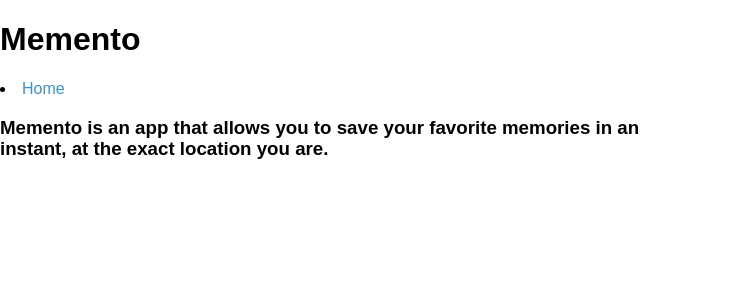
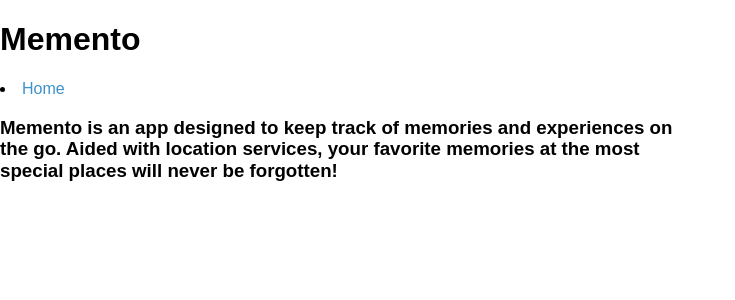
Before and after one commit to shaunl89/project-2, a Node server app: template views/about.handlebars in a window 1280 px wide. Shown: the top 300 px of the page, without its empty margins (0-735 px from the left). Run offline with Node 20, Linux system fonts and the light colour scheme; the template is opened without the code that fills it, so the values that code supplies are empty; some libraries are stand-ins or nearby versions.

Commit message:
update about page

```diff
--- a/views/about.handlebars
+++ b/views/about.handlebars
@@ -1,2 +1,2 @@
 
-<h3>Memento is an app that allows you to save your favorite memories in an instant, at the exact location you are.</h3>
+<h3>Memento is an app designed to keep track of memories and experiences on the go. Aided with location services, your favorite memories at the most special places will never be forgotten!</h3>
```
